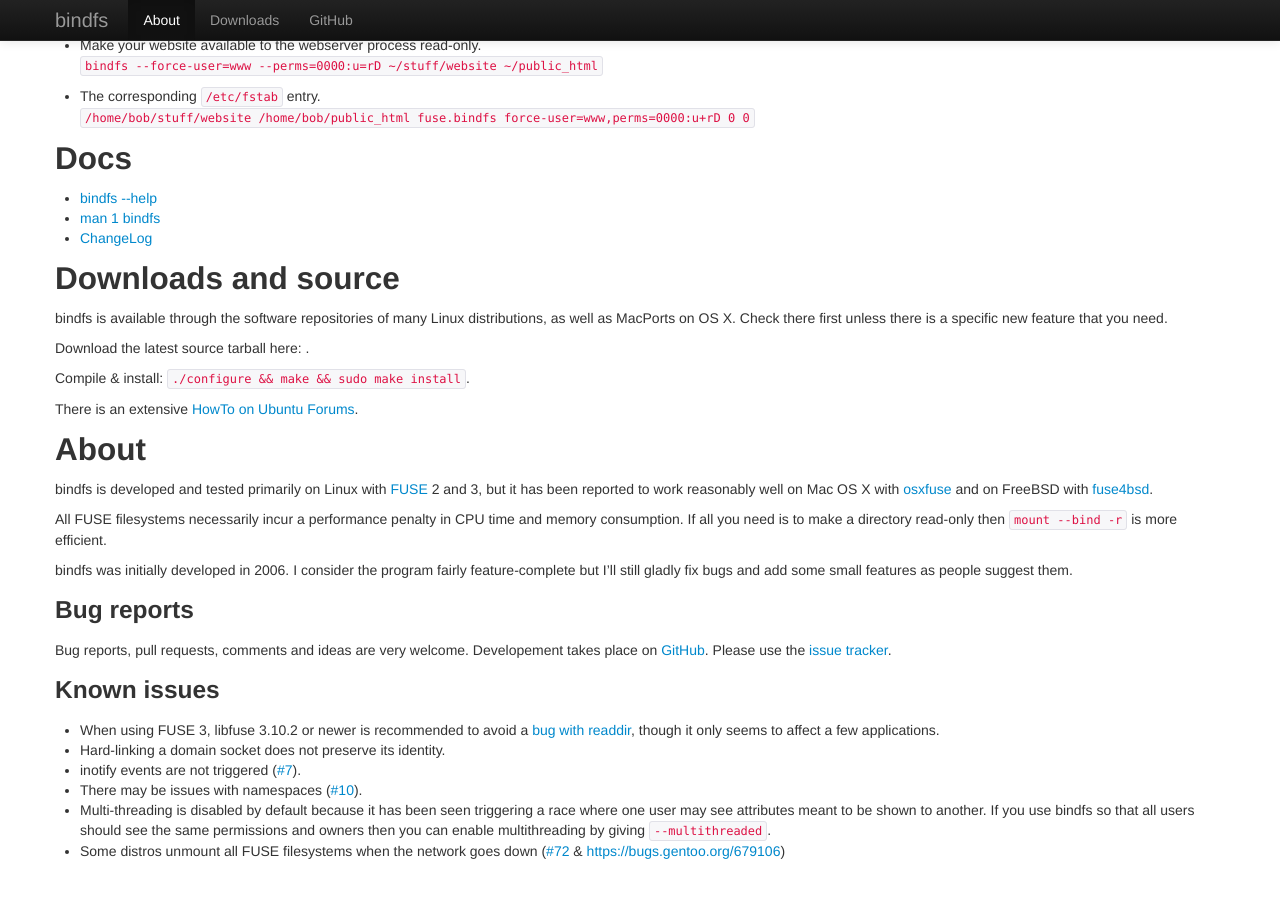
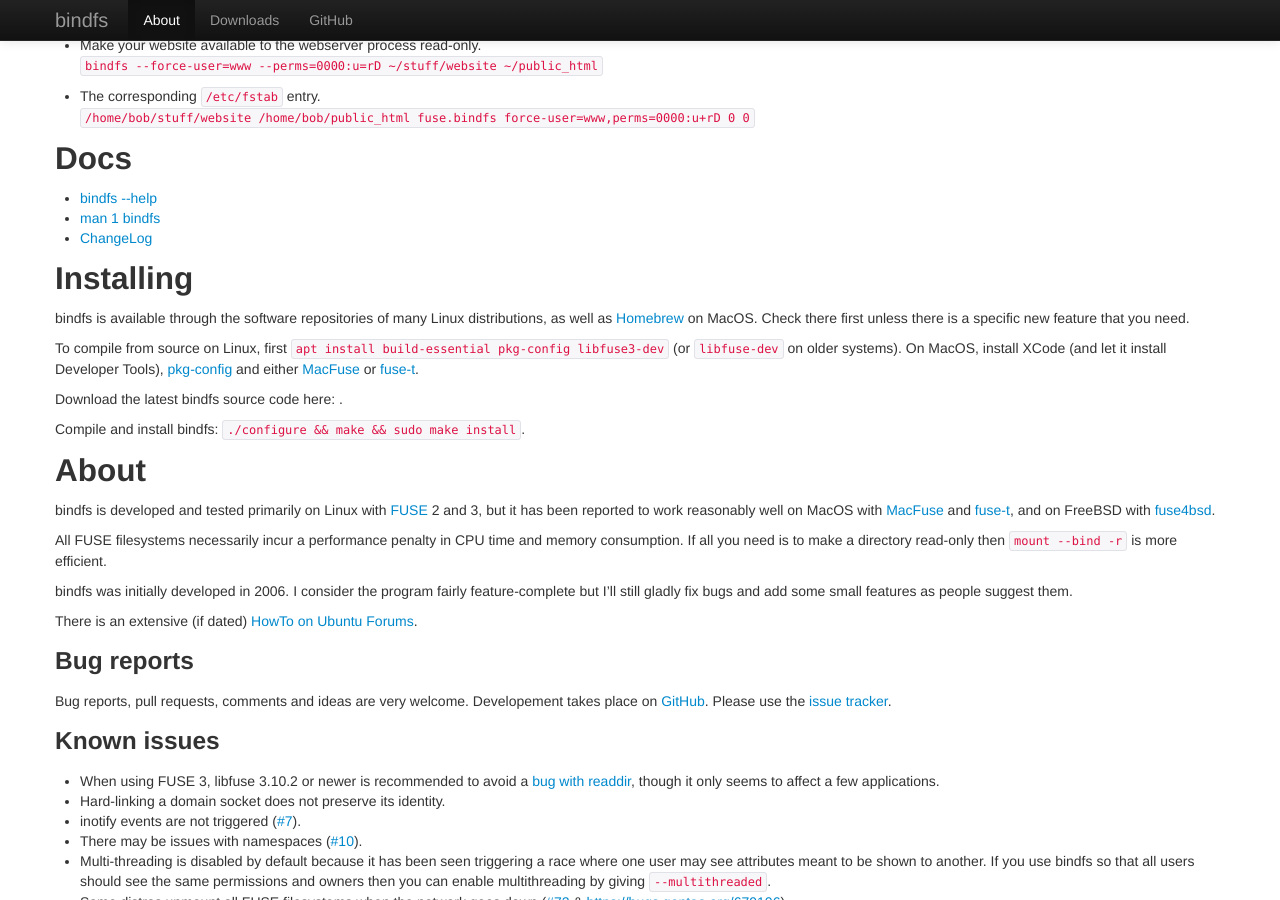
Before and after one commit to mpartel/bindfs, a Jekyll site: the page built from index.markdown, in a window 1280 px wide and 900 px high, scrolled down 399 px. Built offline with Jekyll 4.4.1, drawn with Linux system fonts in a browser that asks for light colours.

Commit message:
Improved installation instructions.

```diff
--- a/index.markdown
+++ b/index.markdown
@@ -37,23 +37,25 @@
 * [man 1 bindfs](docs/bindfs.1.html)
 * [ChangeLog](docs/ChangeLog.utf8.txt)
 
-## Downloads and source
+## Installing
 
-bindfs is available through the software repositories of many Linux distributions, as well as MacPorts on OS X. Check there first unless there is a specific new feature that you need.
+bindfs is available through the software repositories of many Linux distributions, as well as [Homebrew](https://formulae.brew.sh/formula/bindfs#default) on MacOS. Check there first unless there is a specific new feature that you need.
 
-Download the latest source tarball here: [{% first_file downloads %}](downloads/{% first_file downloads %}).
+To compile from source on Linux, first `apt install build-essential pkg-config libfuse3-dev` (or `libfuse-dev` on older systems). On MacOS, install XCode (and let it install Developer Tools), [pkg-config](https://formulae.brew.sh/formula/pkg-config#default) and either [MacFuse](https://osxfuse.github.io/) or [fuse-t](https://www.fuse-t.org/).
 
-Compile & install: `./configure && make && sudo make install`.
+Download the latest bindfs source code here: [{% first_file downloads %}](downloads/{% first_file downloads %}).
 
-There is an extensive [HowTo on Ubuntu Forums](http://ubuntuforums.org/showthread.php?t=1460472).
+Compile and install bindfs: `./configure && make && sudo make install`.
 
 ## About
 
-bindfs is developed and tested primarily on Linux with [FUSE](https://github.com/libfuse/libfuse) 2 and 3, but it has been reported to work reasonably well on Mac OS X with [osxfuse](http://osxfuse.github.io/) and on FreeBSD with [fuse4bsd](http://www.freshports.org/sysutils/fusefs-kmod/).
+bindfs is developed and tested primarily on Linux with [FUSE](https://github.com/libfuse/libfuse) 2 and 3, but it has been reported to work reasonably well on MacOS with [MacFuse](http://osxfuse.github.io/) and [fuse-t](https://www.fuse-t.org/), and on FreeBSD with [fuse4bsd](http://www.freshports.org/sysutils/fusefs-kmod/).
 
 All FUSE filesystems necessarily incur a performance penalty in CPU time and memory consumption. If all you need is to make a directory read-only then `mount --bind -r` is more efficient.
 
 bindfs was initially developed in 2006. I consider the program fairly feature-complete but I'll still gladly fix bugs and add some small features as people suggest them.
+
+There is an extensive (if dated) [HowTo on Ubuntu Forums](http://ubuntuforums.org/showthread.php?t=1460472).
 
 ### Bug reports
 
```
